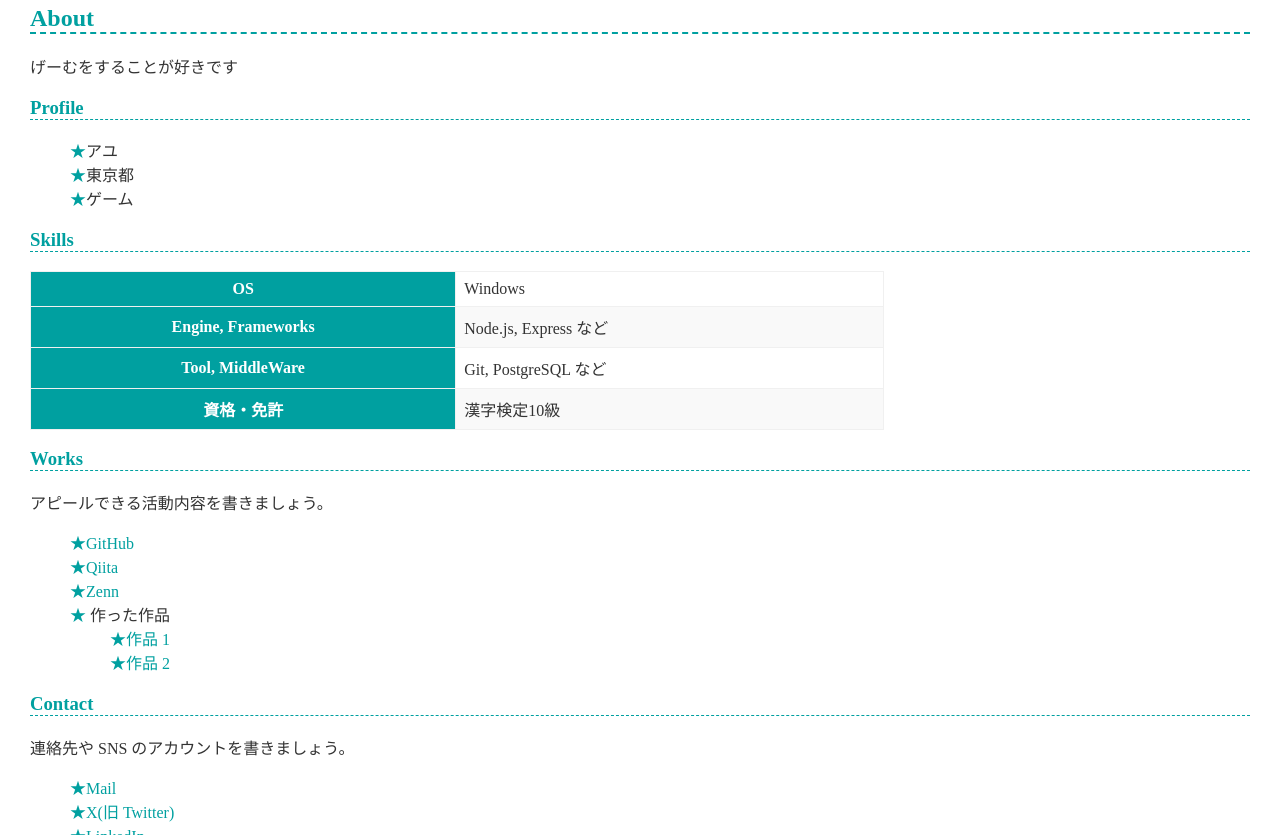
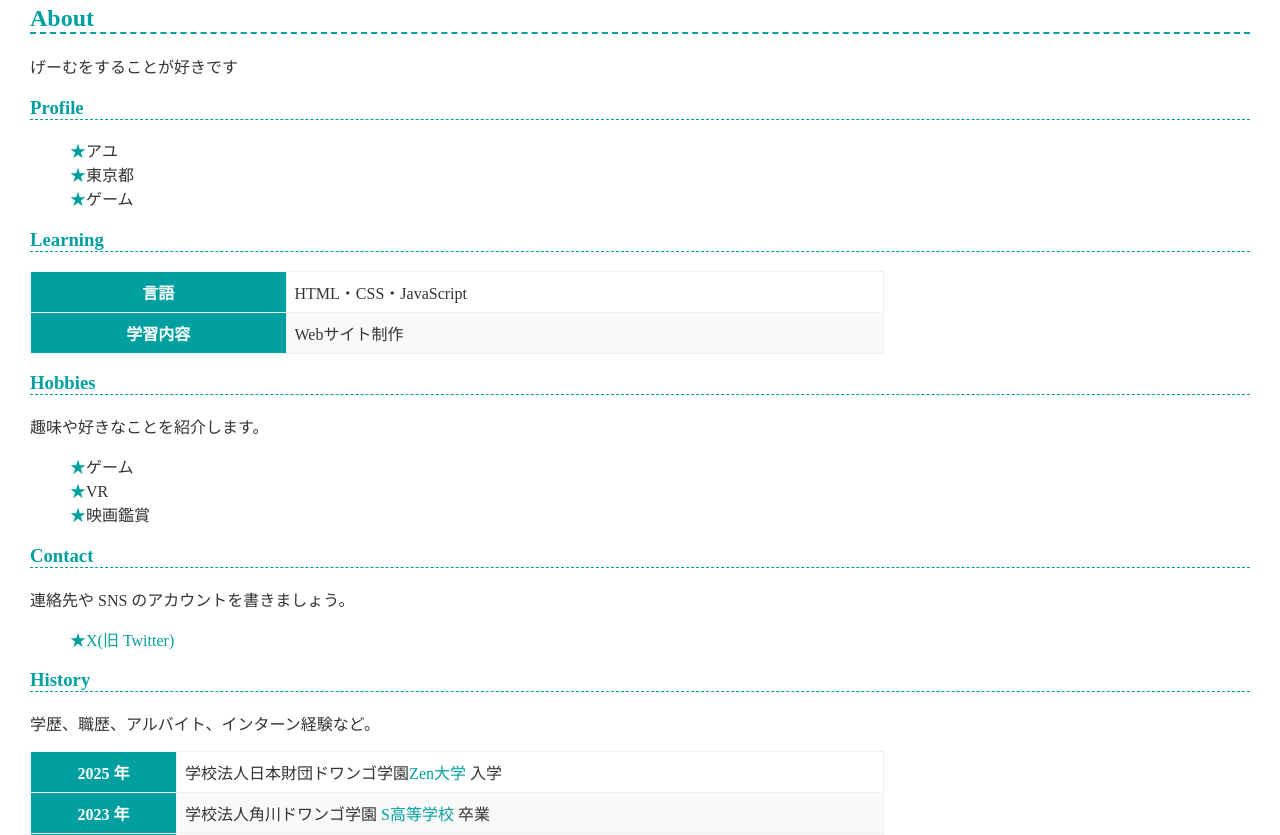
Before and after one commit to ayu12ayu/ayu12ayu.github.io, a plain HTML site: page index.html in a window 1280 px wide. Shown: the part 117-952 px from the top of the page. Drawn offline with Linux system fonts and the light colour scheme.

Commit message:
Update index.html

```diff
--- a/index.html
+++ b/index.html
@@ -23,62 +23,45 @@
       <li>ゲーム</li>
     </ul>
 
-    <h3>Skills</h3>
+<h3>Learning</h3>
 <table>
   <tr>
-        <th>OS</th>
-        <td>Windows</td>
+    <th>言語</th>
+    <td>HTML・CSS・JavaScript</td>
   </tr>
   <tr>
-        <th>Engine, Frameworks</th>
-        <td>Node.js, Express など</td>
-      </tr>
-      <tr>
-        <th>Tool, MiddleWare</th>
-        <td>Git, PostgreSQL など</td>
-      </tr>
-      <tr>
-        <th>資格・免許</th>
-        <td>漢字検定10級</td>
+    <th>学習内容</th>
+    <td>Webサイト制作</td>
   </tr>
 </table>
 
-    <h3>Works</h3>
-    <p>アピールできる活動内容を書きましょう。</p>
+<h3>Hobbies</h3>
+<p>趣味や好きなことを紹介します。</p>
 <ul>
-      <li><a href="https://github.com/">GitHub</a></li>
-      <li><a href="https://qiita.com/">Qiita</a></li>
-      <li><a href="https://zenn.dev/">Zenn</a></li>
-      <li>
-        作った作品
-        <ul>
-          <li><a href="https://example.com/">作品 1</a></li>
-          <li><a href="https://example.com/">作品 2</a></li>
-        </ul>
-      </li>
+  <li>ゲーム</li>
+  <li>VR</li>
+  <li>映画鑑賞</li>
 </ul>
 
     <h3>Contact</h3>
     <p>連絡先や SNS のアカウントを書きましょう。</p>
     <ul>
-      <li><a href="mailto:name@example.com">Mail</a></li>
-      <li><a href="https://twitter.com/n_yobikou">X(旧 Twitter)</a></li>
-      <li><a href="https://www.linkedin.com/">LinkedIn</a></li>
+      <li><a href="https://x.com/Ayu13ayu13">X(旧 Twitter)</a></li>
     </ul>
 
     <h3>History</h3>
     <p>学歴、職歴、アルバイト、インターン経験など。</p>
     <table>
       <tr>
-        <th>2019 年</th>
-        <td><a href="https://dwango.co.jp/">株式会社ドワンゴ</a> 入社</td>
+        <th>2025 年</th>
+        <td>学校法人日本財団ドワンゴ学園<a href="https://zen.ac.jp/">Zen大学</a> 入学</td>
       </tr>
       <tr>
-        <th>2018 年</th>
-        <td>学校法人角川ドワンゴ学園 <a href="https://nnn.ed.jp/">N高等学校</a> 卒業</td>
+        <th>2023 年</th>
+        <td>学校法人角川ドワンゴ学園 <a href="https://nnn.ed.jp/">S高等学校</a> 卒業</td>
       </tr>
       <tr>
-        <th>20XX 年</th>
-        <td>表彰、受賞歴、メディア掲載記事などあれば</td>
+        <th>2022 年</th>
+        <td>Echo VR学生トーナメント優勝</td>
       </tr>
     </table>
```
Lines whose indentation alone changed are shown as unchanged.
